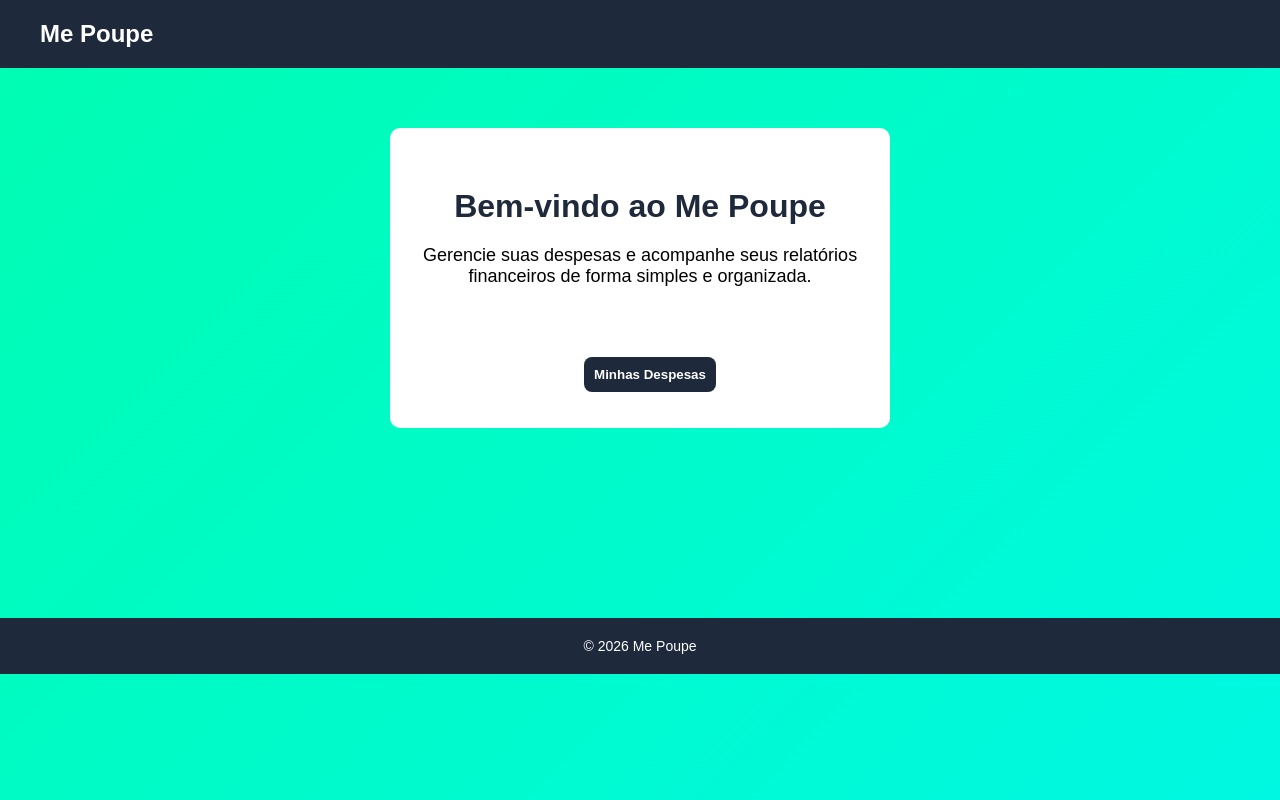
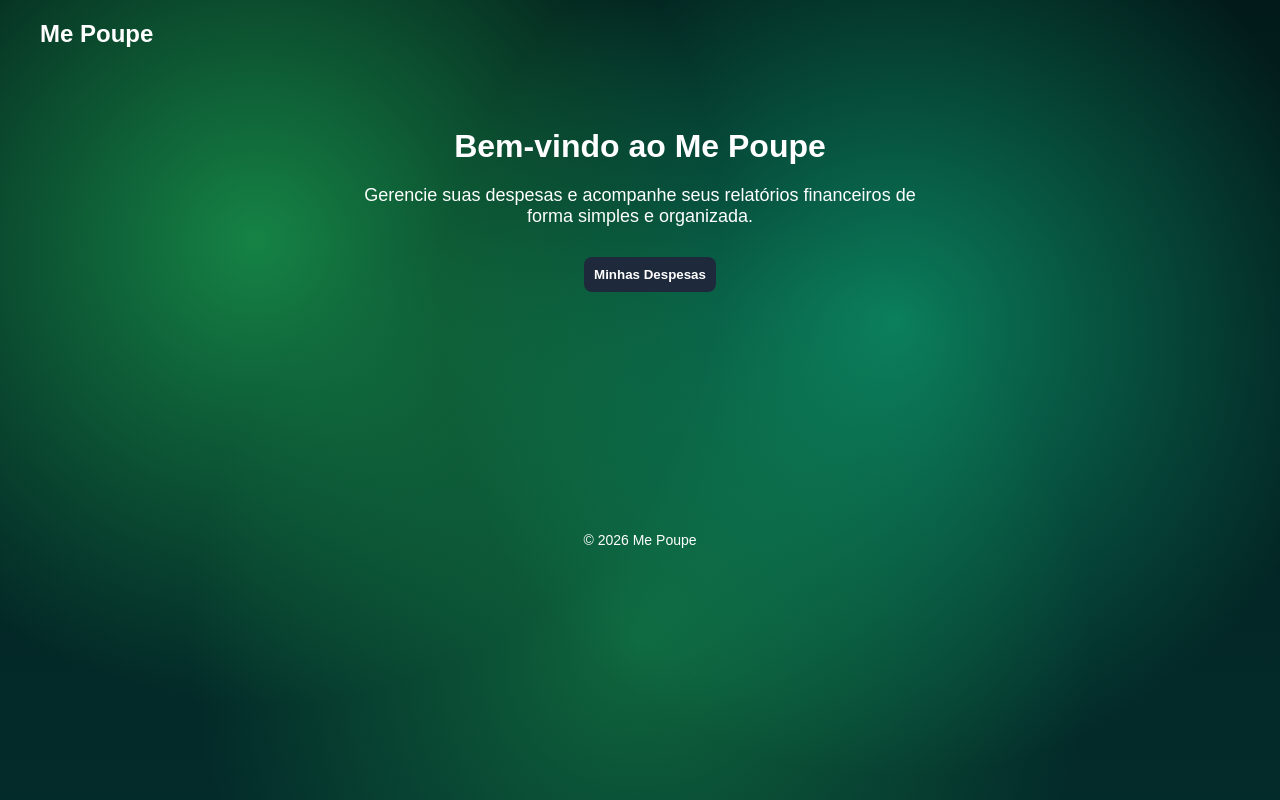
Before and after one commit to Elishow23/projeto_bora_poupar, a Django app: page / in a window 1280 px wide. Run offline with Django 5.2, Linux system fonts and the light colour scheme.

Commit message:
constumatizaçao no front

```diff
--- a/projeto/django/setup/static/style.css
+++ b/projeto/django/setup/static/style.css
@@ -8,30 +8,15 @@ body {
     margin: 0;
     min-height: 100vh;
     font-family: Arial, Helvetica, sans-serif;
-    background: linear-gradient(
-        -45deg,
-        #00f5ff,
-        #00ff9d,
-        #ff00cc
-    );
-    background-size: 400% 400%;
-    animation: aurora 15s ease infinite;
-}
 
-@keyframes aurora {
-    0% {
-        background-position: 0% 50%;
-    }
-    50% {
-        background-position: 100% 50%;
-    }
-    100% {
-        background-position: 0% 50%;
-    }
+    background:
+        radial-gradient(circle at 20% 30%, rgba(34,197,94,0.6), transparent 40%),
+        radial-gradient(circle at 70% 40%, rgba(16,185,129,0.6), transparent 45%),
+        radial-gradient(circle at 50% 80%, rgba(34,197,94,0.4), transparent 50%),
+        linear-gradient(180deg, #021b1a, #032b2a);
 }
 
 header {
-    background-color: #1e293b;
     color: white;
     padding: 20px 40px;
     display: flex;
@@ -62,6 +47,9 @@ main {
     text-align: center;
     justify-content:center;
     gap: 20px;
+    main {
+    animation: subir 0.7s ease;
+}
 }
 
 main h2 {
@@ -149,9 +137,10 @@ main p {
     box-shadow: 0 5px 15px rgba(0,0,0,0.1);
 }
 
-h2 {
+.apresentacao {
     text-align: center;
     margin-bottom: 20px;
+    color:white;
 }
 
 .form-despesa {
@@ -310,9 +299,8 @@ h2 {
 }
 
 footer {
-    margin-top: 130px;
+    margin-top: 160px;
     padding: 20px;
-    background-color: #1e293b;
     color: white;
     text-align: center;
     font-size: 14px;
@@ -364,7 +352,7 @@ a {
 
 }
 
-.area_crud{
+/*.area_crud{
     display: flex;
     flex-direction: row;
     width: 800px;
@@ -375,7 +363,7 @@ a {
     text-align: center;
     justify-content:space-evenly;
     gap: 20px;
-}
+}*/
 
 .area_apresentacao{
     display: flex;
@@ -389,3 +377,36 @@ a {
     justify-content:space-evenly;
     gap: 20px;
 }
+
+.conteudo {
+    flex: 1;
+}
+
+input {
+    width: 100%;
+    padding: 10px;
+    background-color: #e5e7eb; /* cinza suave */
+    border: 1px solid #d1d5db;
+    border-radius: 6px;
+    color: #111827;
+}
+
+label{
+    color: white;
+}
+
+@keyframes subir {
+    from {
+        opacity: 0;
+        transform: translateY(40px);
+    }
+
+    to {
+        opacity: 1;
+        transform: translateY(0);
+    }
+}
+
+.animacao {
+    animation: subir 0.6s ease-out;
+}
--- a/projeto/django/templates/despesa.html
+++ b/projeto/django/templates/despesa.html
@@ -16,8 +16,7 @@
             <a href="{% url 'relatorio' %}">Relatório</a>
         </nav>
     </header>
-    <main>
-        <div class = "area_crud">
+    <main class="animacao">
             <div>
                 <div class="pesquisa-despesa">
                     <form method="GET" action="{% url 'pesquisar' %}">
--- a/projeto/django/templates/index.html
+++ b/projeto/django/templates/index.html
@@ -12,11 +12,11 @@
     <header>
         <h1> Me Poupe </h1>
     </header>
-    <main>
-        <div class="area_apresentacao" >
+    <main class="animacao">
+        <div >
             <section>
-                <h2>Bem-vindo ao Me Poupe</h2>
-                <p>Gerencie suas despesas e acompanhe seus relatórios financeiros de forma simples e organizada.</p>
+                <h2 class="apresentacao">Bem-vindo ao Me Poupe</h2>
+                <p class="apresentacao">Gerencie suas despesas e acompanhe seus relatórios financeiros de forma simples e organizada.</p>
             </section>
             <nav>
                 <a href="{% url 'despesa' %}"><button class="butao_despesa">Minhas Despesas</button></h1></a>
--- a/projeto/django/templates/relatorio.html
+++ b/projeto/django/templates/relatorio.html
@@ -9,12 +9,12 @@
 </head>
 <body>
     <header>
-        <h2>Relatório de Despesas por Categoria</h2>
+        <h2>Relatório</h2>
         <nav>
             <a href="{% url 'despesa' %}">Voltar</a>
         </nav>
     </header>
-    <main>
+    <main class="animacao">
         <div class="area_grafico">
             <div class="grafico-container">
                 <canvas id="grafico"></canvas>
@@ -39,7 +39,7 @@
             });
         </script>
     </main>
-    <footer>
+    <footer class="conteudo">
         <p>© 2026 Me Poupe</p>
     </footer>
 
```
Also changed, not shown: projeto/django/db.sqlite3.
